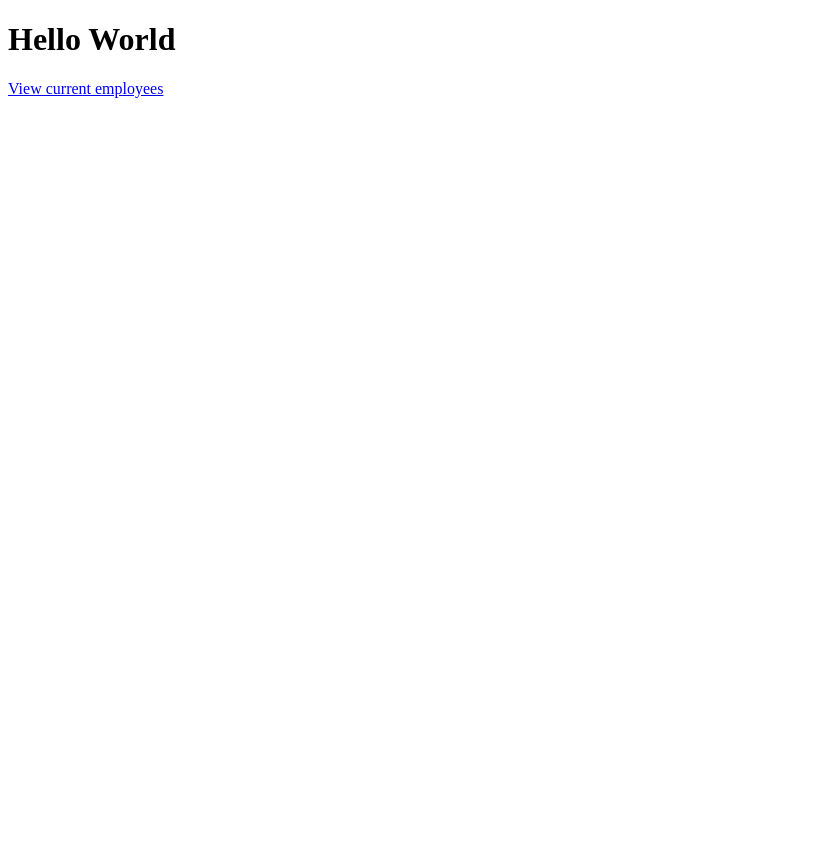
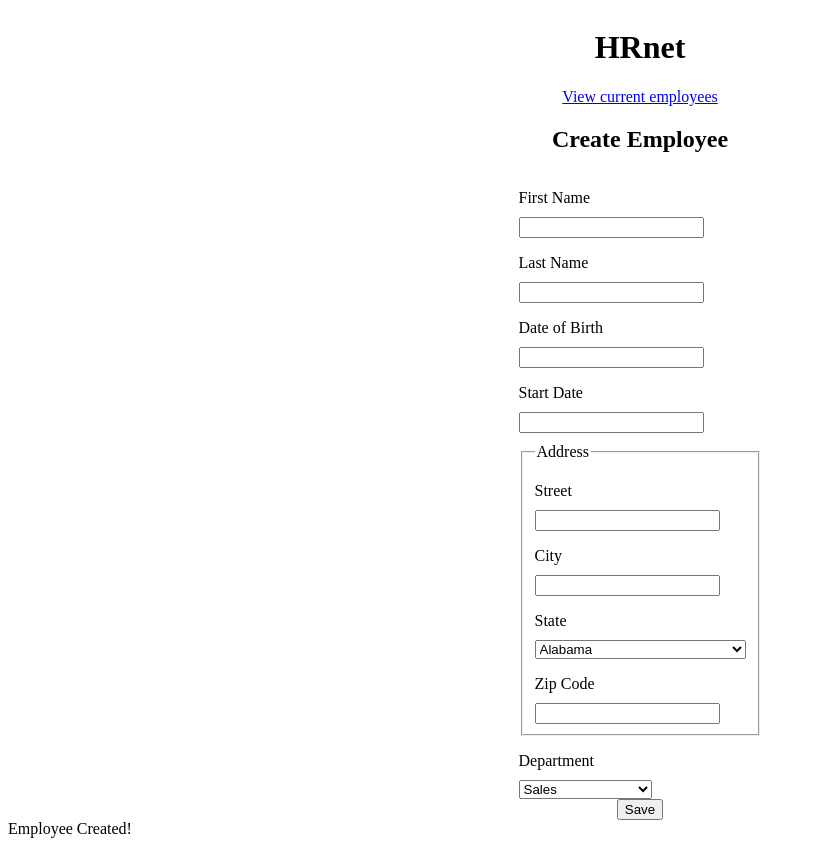
Before and after one commit to JKML5/HRnet, a React (Create React App) app: page / in a window 1280 px wide. Shown: the whole page, without its empty margins (0-815 px from the left). Before the commit the page ends 800 px from the top, so only its background shows below. Built offline with nearby package versions, Linux system fonts and the light colour scheme.

Commit message:
Convert old code

```diff
--- a/src/App.jsx
+++ b/src/App.jsx
@@ -2,6 +2,7 @@ import { Routes, Route } from 'react-router-dom';
 import Home from './pages/Home';
 import EmployeeList from './pages/EmployeeList';
 import Error from './pages/Error';
+import './css/style.css';
 
 function App() {
   return (
--- /dev/null
+++ b/src/css/style.css
@@ -0,0 +1,23 @@
+.title {
+  display: flex;
+  align-items: center;
+  justify-content: center;
+}
+
+
+.container {
+  display: flex;
+  flex-direction: column;
+  align-items: center;
+  justify-content: center;
+}
+
+label {
+  display: block;
+  margin-top: 1rem;
+  margin-bottom: 10px;
+}
+
+.address {
+  margin-top: 10px;
+}
--- /dev/null
+++ b/src/data/states.js
@@ -0,0 +1,240 @@
+const states = [
+  {
+    name: 'Alabama',
+    abbreviation: 'AL',
+  },
+  {
+    name: 'Alaska',
+    abbreviation: 'AK',
+  },
+  {
+    name: 'American Samoa',
+    abbreviation: 'AS',
+  },
+  {
+    name: 'Arizona',
+    abbreviation: 'AZ',
+  },
+  {
+    name: 'Arkansas',
+    abbreviation: 'AR',
+  },
+  {
+    name: 'California',
+    abbreviation: 'CA',
+  },
+  {
+    name: 'Colorado',
+    abbreviation: 'CO',
+  },
+  {
+    name: 'Connecticut',
+    abbreviation: 'CT',
+  },
+  {
+    name: 'Delaware',
+    abbreviation: 'DE',
+  },
+  {
+    name: 'District Of Columbia',
+    abbreviation: 'DC',
+  },
+  {
+    name: 'Federated States Of Micronesia',
+    abbreviation: 'FM',
+  },
+  {
+    name: 'Florida',
+    abbreviation: 'FL',
+  },
+  {
+    name: 'Georgia',
+    abbreviation: 'GA',
+  },
+  {
+    name: 'Guam',
+    abbreviation: 'GU',
+  },
+  {
+    name: 'Hawaii',
+    abbreviation: 'HI',
+  },
+  {
+    name: 'Idaho',
+    abbreviation: 'ID',
+  },
+  {
+    name: 'Illinois',
+    abbreviation: 'IL',
+  },
+  {
+    name: 'Indiana',
+    abbreviation: 'IN',
+  },
+  {
+    name: 'Iowa',
+    abbreviation: 'IA',
+  },
+  {
+    name: 'Kansas',
+    abbreviation: 'KS',
+  },
+  {
+    name: 'Kentucky',
+    abbreviation: 'KY',
+  },
+  {
+    name: 'Louisiana',
+    abbreviation: 'LA',
+  },
+  {
+    name: 'Maine',
+    abbreviation: 'ME',
+  },
+  {
+    name: 'Marshall Islands',
+    abbreviation: 'MH',
+  },
+  {
+    name: 'Maryland',
+    abbreviation: 'MD',
+  },
+  {
+    name: 'Massachusetts',
+    abbreviation: 'MA',
+  },
+  {
+    name: 'Michigan',
+    abbreviation: 'MI',
+  },
+  {
+    name: 'Minnesota',
+    abbreviation: 'MN',
+  },
+  {
+    name: 'Mississippi',
+    abbreviation: 'MS',
+  },
+  {
+    name: 'Missouri',
+    abbreviation: 'MO',
+  },
+  {
+    name: 'Montana',
+    abbreviation: 'MT',
+  },
+  {
+    name: 'Nebraska',
+    abbreviation: 'NE',
+  },
+  {
+    name: 'Nevada',
+    abbreviation: 'NV',
+  },
+  {
+    name: 'New Hampshire',
+    abbreviation: 'NH',
+  },
+  {
+    name: 'New Jersey',
+    abbreviation: 'NJ',
+  },
+  {
+    name: 'New Mexico',
+    abbreviation: 'NM',
+  },
+  {
+    name: 'New York',
+    abbreviation: 'NY',
+  },
+  {
+    name: 'North Carolina',
+    abbreviation: 'NC',
+  },
+  {
+    name: 'North Dakota',
+    abbreviation: 'ND',
+  },
+  {
+    name: 'Northern Mariana Islands',
+    abbreviation: 'MP',
+  },
+  {
+    name: 'Ohio',
+    abbreviation: 'OH',
+  },
+  {
+    name: 'Oklahoma',
+    abbreviation: 'OK',
+  },
+  {
+    name: 'Oregon',
+    abbreviation: 'OR',
+  },
+  {
+    name: 'Palau',
+    abbreviation: 'PW',
+  },
+  {
+    name: 'Pennsylvania',
+    abbreviation: 'PA',
+  },
+  {
+    name: 'Puerto Rico',
+    abbreviation: 'PR',
+  },
+  {
+    name: 'Rhode Island',
+    abbreviation: 'RI',
+  },
+  {
+    name: 'South Carolina',
+    abbreviation: 'SC',
+  },
+  {
+    name: 'South Dakota',
+    abbreviation: 'SD',
+  },
+  {
+    name: 'Tennessee',
+    abbreviation: 'TN',
+  },
+  {
+    name: 'Texas',
+    abbreviation: 'TX',
+  },
+  {
+    name: 'Utah',
+    abbreviation: 'UT',
+  },
+  {
+    name: 'Vermont',
+    abbreviation: 'VT',
+  },
+  {
+    name: 'Virgin Islands',
+    abbreviation: 'VI',
+  },
+  {
+    name: 'Virginia',
+    abbreviation: 'VA',
+  },
+  {
+    name: 'Washington',
+    abbreviation: 'WA',
+  },
+  {
+    name: 'West Virginia',
+    abbreviation: 'WV',
+  },
+  {
+    name: 'Wisconsin',
+    abbreviation: 'WI',
+  },
+  {
+    name: 'Wyoming',
+    abbreviation: 'WY',
+  },
+];
+
+export default states;
--- a/src/pages/EmployeeList.jsx
+++ b/src/pages/EmployeeList.jsx
@@ -2,10 +2,11 @@ import { Link } from 'react-router-dom';
 
 function EmployeeList() {
   return (
-    <>
-      <h1>EmployeeList</h1>
+    <div id="employee-div" className="container">
+      <h1>Current Employees</h1>
+      <table id="employee-table" className="display" />
       <Link to="/">Home</Link>
-    </>
+    </div>
   );
 }
 
--- a/src/pages/Home.jsx
+++ b/src/pages/Home.jsx
@@ -1,10 +1,64 @@
 import { Link } from 'react-router-dom';
+import states from '../data/states';
 
 function Home() {
   return (
     <>
-      <h1>Hello World</h1>
-      <Link to="/employee-list">View current employees</Link>
+      <div className="title">
+        <h1>HRnet</h1>
+      </div>
+      <div className="container">
+        <Link to="/employee-list">View current employees</Link>
+        <h2>Create Employee</h2>
+        <form action="#" id="create-employee">
+          <label htmlFor="first-name">First Name</label>
+          <input type="text" id="first-name" />
+
+          <label htmlFor="last-name">Last Name</label>
+          <input type="text" id="last-name" />
+
+          <label htmlFor="date-of-birth">Date of Birth</label>
+          <input id="date-of-birth" type="text" />
+
+          <label htmlFor="start-date">Start Date</label>
+          <input id="start-date" type="text" />
+
+          <fieldset className="address">
+            <legend>Address</legend>
+            <label htmlFor="street">Street</label>
+            <input id="street" type="text" />
+            <label htmlFor="city">City</label>
+            <input id="city" type="text" />
+            <label htmlFor="state">State</label>
+            <select name="state" id="state">
+              {states.map((state) => (
+                <option key={state.abbreviation} value={state.abbreviation}>
+                  {state.name}
+                </option>
+              ))}
+            </select>
+
+            <label htmlFor="zip-code">Zip Code</label>
+            <input id="zip-code" type="number" />
+          </fieldset>
+
+          <label htmlFor="department">Department</label>
+          <select name="department" id="department">
+            <option>Sales</option>
+            <option>Marketing</option>
+            <option>Engineering</option>
+            <option>Human Resources</option>
+            <option>Legal</option>
+          </select>
+        </form>
+
+        <button type="button" onClick="saveEmployee()">
+          Save
+        </button>
+      </div>
+      <div id="confirmation" className="modal">
+        Employee Created!
+      </div>
     </>
   );
 }
```
Also changed, not shown: .eslintrc.json.
